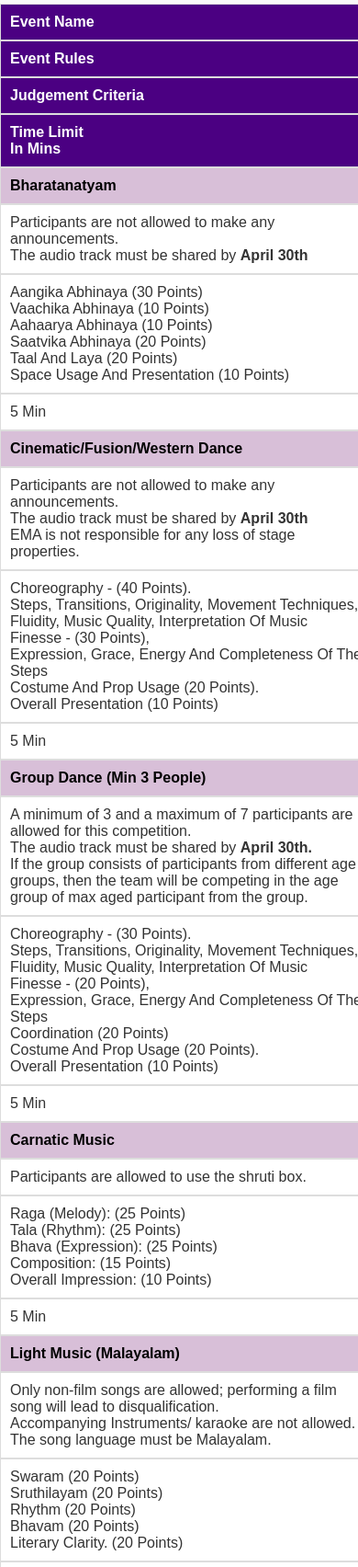
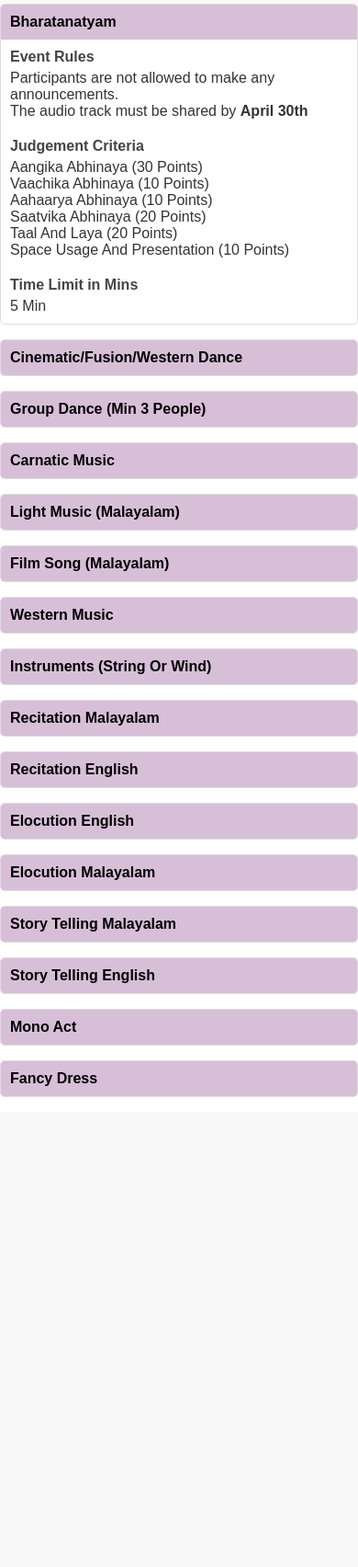
Before and after one commit to j46374/ema, a plain HTML site: page Index.html in a window 390 px wide. Shown: the part 1298-3002 px from the top of the page at 92% size. After the commit the page ends 2531 px from the top, so only its background shows below. Drawn offline with Linux system fonts and the light colour scheme.

Commit message:
sections

```diff
--- a/Index.html
+++ b/Index.html
@@ -99,7 +99,83 @@
       .table-container {
         overflow-x: auto;
       }
+
+      /* Mobile-specific styles */
+      @media (max-width: 768px) {
+        .table-container table {
+          border: none;
+          table-layout: fixed; /* Ensure table respects column widths */
+          width: 100%; /* Ensure table takes full width */
+        }
+
+        .table-container thead {
+          display: none; /* Hide table headers */
+        }
+
+        .table-container tbody tr {
+          display: block;
+          margin-bottom: 1em;
+          border: 1px solid #ddd;
+          border-radius: 5px;
+          overflow: hidden;
+          width: 100%; /* Ensure the row takes full width */
+          box-sizing: border-box; /* Include padding in width calculation */
+        }
+
+        .table-container tbody td {
+          display: block;
+          padding: 10px;
+          border: none;
+          position: relative;
+        }
+
+        .table-container tbody td:not(:first-child) {
+          display: none; /* Hide all columns except "Event Name" */
+        }
+
+        .table-container tbody tr.expanded td {
+          display: block; /* Show all columns when expanded */
+        }
+
+        .table-container tbody td:first-child {
+          background-color: #d8bfd8; /* Light purple background */
+          color: #000000; /* Black font color */
+          font-weight: bold;
+          cursor: pointer;
+          width: 100%; /* Ensure "Event Name" takes full width */
+          box-sizing: border-box; /* Include padding in width calculation */
+        }
+
+        /* Add labels for other columns */
+        .table-container tbody td:not(:first-child)::before {
+          content: attr(data-label);
+          font-weight: bold;
+          display: block;
+          margin-bottom: 5px;
+          color: #444;
+        }
+      }
     </style>
+    <script>
+      document.addEventListener("DOMContentLoaded", function () {
+        const rows = document.querySelectorAll(".table-container tbody tr");
+
+        // Expand the first row by default
+        if (rows.length > 0) {
+          rows[0].classList.add("expanded");
+        }
+
+        // Add click event to toggle row expansion
+        rows.forEach((row) => {
+          row.querySelector("td:first-child").addEventListener("click", () => {
+            // Collapse any expanded rows
+            rows.forEach((r) => r.classList.remove("expanded"));
+            // Expand the clicked row
+            row.classList.add("expanded");
+          });
+        });
+      });
+    </script>
   </head>
   <body>
     <img class="responsive-image" alt="Event Banner" src="images/image1.png" />
@@ -164,11 +240,11 @@
         <tbody>
           <tr>
             <td>Bharatanatyam</td>
-            <td>
+            <td data-label="Event Rules">
               Participants are not allowed to make any announcements.<br />
               The audio track must be shared by <strong>April 30th</strong>
             </td>
-            <td>
+            <td data-label="Judgement Criteria">
               Aangika Abhinaya (30 Points)<br />
               Vaachika Abhinaya (10 Points)<br />
               Aahaarya Abhinaya (10 Points)<br />
@@ -176,17 +252,17 @@
               Taal And Laya (20 Points)<br />
               Space Usage And Presentation (10 Points)
             </td>
-            <td>5 Min</td>
+            <td data-label="Time Limit in Mins">5 Min</td>
           </tr>
           <tr>
             <td>Cinematic/Fusion/Western Dance</td>
-            <td>
+            <td data-label="Event Rules">
               Participants are not allowed to make any announcements.<br />
               The audio track must be shared by <strong>April 30th</strong
               ><br />
               EMA is not responsible for any loss of stage properties.
             </td>
-            <td>
+            <td data-label="Judgement Criteria">
               Choreography - (40 Points).<br />
               Steps, Transitions, Originality, Movement Techniques,<br />
               Fluidity, Music Quality, Interpretation Of Music<br />
@@ -195,11 +271,11 @@
               Costume And Prop Usage (20 Points).<br />
               Overall Presentation (10 Points)
             </td>
-            <td>5 Min</td>
+            <td data-label="Time Limit in Mins">5 Min</td>
           </tr>
           <tr>
             <td>Group Dance (Min 3 People)</td>
-            <td>
+            <td data-label="Event Rules">
               A minimum of 3 and a maximum of 7 participants are allowed for
               this competition.<br />
               The audio track must be shared by <strong>April 30th.</strong
@@ -208,7 +284,7 @@
               then the team will be competing in the age group of max aged
               participant from the group.
             </td>
-            <td>
+            <td data-label="Judgement Criteria">
               Choreography - (30 Points).<br />
               Steps, Transitions, Originality, Movement Techniques,<br />
               Fluidity, Music Quality, Interpretation Of Music<br />
@@ -218,90 +294,92 @@
               Costume And Prop Usage (20 Points).<br />
               Overall Presentation (10 Points)
             </td>
-            <td>5 Min</td>
+            <td data-label="Time Limit in Mins">5 Min</td>
           </tr>
           <tr>
             <td>Carnatic Music</td>
-            <td>Participants are allowed to use the shruti box.</td>
-            <td>
+            <td data-label="Event Rules">
+              Participants are allowed to use the shruti box.
+            </td>
+            <td data-label="Judgement Criteria">
               Raga (Melody): (25 Points)<br />
               Tala (Rhythm): (25 Points)<br />
               Bhava (Expression): (25 Points)<br />
               Composition: (15 Points)<br />
               Overall Impression: (10 Points)
             </td>
-            <td>5 Min</td>
+            <td data-label="Time Limit in Mins">5 Min</td>
           </tr>
           <tr>
             <td>Light Music (Malayalam)</td>
-            <td>
+            <td data-label="Event Rules">
               Only non-film songs are allowed; performing a film song will lead
               to disqualification.<br />
               Accompanying Instruments/ karaoke are not allowed.<br />
               The song language must be Malayalam.
             </td>
-            <td>
+            <td data-label="Judgement Criteria">
               Swaram (20 Points)<br />
               Sruthilayam (20 Points)<br />
               Rhythm (20 Points)<br />
               Bhavam (20 Points)<br />
               Literary Clarity. (20 Points)
             </td>
-            <td>5 Min</td>
+            <td data-label="Time Limit in Mins">5 Min</td>
           </tr>
           <tr>
             <td>Film Song (Malayalam)</td>
-            <td>
+            <td data-label="Event Rules">
               The language must be Malayalam.<br />
               Karaoke is allowed and should be shared by
               <strong>April 30th.</strong>
             </td>
-            <td>
+            <td data-label="Judgement Criteria">
               Swaram (20 Points)<br />
               Sruthilayam (20 Points)<br />
               Rhythm (20 Points)<br />
               Bhavam (20 Points)<br />
               Literary Clarity. (20 Points)
             </td>
-            <td>5 Min</td>
+            <td data-label="Time Limit in Mins">5 Min</td>
           </tr>
           <tr>
             <td>Western Music</td>
-            <td>
+            <td data-label="Event Rules">
               The performance should be in English language.<br />
               Accompanying Instruments are not allowed.<br />
               Karaoke is allowed. The karaoke track must be shared by
               <strong>April 30th.</strong>
             </td>
-            <td>
+            <td data-label="Judgement Criteria">
               Rhythm And Beat (20 Points)<br />
               Selection Of Song (20 Points)<br />
               Voice Quality (20 Points)<br />
               Accent (20 Points)<br />
               Variation &amp; Overall Impact (20 Points)
             </td>
-            <td>5 Min</td>
+            <td data-label="Time Limit in Mins">5 Min</td>
           </tr>
           <tr>
             <td>Instruments (String Or Wind)</td>
-            <td>
+            <td data-label="Event Rules">
               Other accompanying Instruments/ records/ tracks karaoke are not
               allowed.<br />
               Participants can perform on only one instrument - either string or
               wind.
             </td>
-            <td>
+            <td data-label="Judgement Criteria">
               Rhythm And Timing - 15 Points<br />
               Creativity - 15 Points<br />
               Authenticity And Perfection - 30 Points<br />
               Expression - 20 Points<br />
               Execution - 20 Points
             </td>
-            <td>5 Min</td>
+            <td data-label="Time Limit in Mins">5 Min</td>
           </tr>
           <tr>
             <td>Recitation Malayalam</td>
-            <td>
+            <td data-label="Event Rules">
               Participants must recite Malayalam poetry by a poet of their
               choice.<br />
               The participant can announce the name of the poem and the poet at
@@ -310,17 +388,17 @@
               Participants must recite the poem without written aids.<br />
               No records, tracks or karaoke are allowed.
             </td>
-            <td>
+            <td data-label="Judgement Criteria">
               Voice And Articulation (30 Points)<br />
               Expression Of Emotion (30 Points)<br />
               Memorization (20 Points)<br />
               Overall Performance (20 Points)
             </td>
-            <td>5 Min</td>
+            <td data-label="Time Limit in Mins">5 Min</td>
           </tr>
           <tr>
             <td>Recitation English</td>
-            <td>
+            <td data-label="Event Rules">
               Participants must recite English poetry by a poet of their
               choice.<br />
               The participant can announce the name of the poem and the poet at
@@ -329,118 +407,118 @@
               Participants must recite the poem without written aids.<br />
               No records, tracks or karaoke are allowed.
             </td>
-            <td>
+            <td data-label="Judgement Criteria">
               Voice And Articulation (30 Points)<br />
               Expression Of Emotion (30 Points)<br />
               Memorization (20 Points)<br />
               Overall Performance (20 Points)
             </td>
-            <td>5 Min</td>
+            <td data-label="Time Limit in Mins">5 Min</td>
           </tr>
           <tr>
             <td>Elocution English</td>
-            <td>
+            <td data-label="Event Rules">
               Participants must use the English language only while
               performing.<br />
               The topic will be published a week before the competition.<br />
               Participants must perform the elocution without written aids.<br />
               Participants must adhere to the time limit.
             </td>
-            <td>
+            <td data-label="Judgement Criteria">
               Idea/ Knowledge (20 Points)<br />
               Clarity (20 Points)<br />
               Voice Modulation (20 Points)<br />
               Confidence On Stage (20 Points)<br />
               Fluency (20 Points)
             </td>
-            <td>5 Min</td>
+            <td data-label="Time Limit in Mins">5 Min</td>
           </tr>
           <tr>
             <td>Elocution Malayalam</td>
-            <td>
+            <td data-label="Event Rules">
               Participants must use Malayalam language only while performing.<br />
               The topic will be published a week before the competition.<br />
               Participants should perform the elocution without written aids.<br />
               Participants must adhere to the time limit.
             </td>
-            <td>
+            <td data-label="Judgement Criteria">
               Idea/ Knowledge (20 Points)<br />
               Clarity (20 Points)<br />
               Voice Modulation (20 Points)<br />
               Confidence On Stage (20 Points)<br />
               Fluency (20 Points)
             </td>
-            <td>5 Min</td>
+            <td data-label="Time Limit in Mins">5 Min</td>
           </tr>
           <tr>
             <td>Story Telling Malayalam</td>
-            <td>
+            <td data-label="Event Rules">
               Stories presented can be authentic, adapted or originally
               written.<br />
               Participants must use Malayalam language only while performing.<br />
               Participants must perform the story telling without written aids.
             </td>
-            <td>
+            <td data-label="Judgement Criteria">
               Pronunciation (20 Points)<br />
               Fluency(Pace,Voice Quality,Vocal Expression) (20 Points)<br />
               Performance(Confidence,Gesture,Mimicry) (20 Points)<br />
               Creativity (20 Points)<br />
               Time Management (20 Points)
             </td>
-            <td>5 Min</td>
+            <td data-label="Time Limit in Mins">5 Min</td>
           </tr>
           <tr>
             <td>Story Telling English</td>
-            <td>
+            <td data-label="Event Rules">
               Stories presented can be authentic, adapted or originally
               written.<br />
               Participants must use the English language only while
               performing.<br />
               Participants must perform the story telling without written aids.
             </td>
-            <td>
+            <td data-label="Judgement Criteria">
               Pronunciation (20 Points)<br />
               Fluency(Pace,Voice Quality,Vocal Expression) (20 Points)<br />
               Performance(Confidence,Gesture,Mimicry) (20 Points)<br />
               Creativity (20 Points)<br />
               Time Management (20 Points)
             </td>
-            <td>5 Min</td>
+            <td data-label="Time Limit in Mins">5 Min</td>
           </tr>
           <tr>
             <td>Mono Act</td>
-            <td>
+            <td data-label="Event Rules">
               Participants may select a theme, topic or subject of their own.<br />
               Participants can use any supplementary items to perform their act
               in the best possible manner, which must be arranged by
               participants on their own.<br />
               No records, audio tracks or karaoke are allowed.
             </td>
-            <td>
+            <td data-label="Judgement Criteria">
               Acting Skills (20 Points)<br />
               Script (20 Points)<br />
               Dialogue Delivery (20 Points)<br />
               Presentation (20 Points)<br />
               Time Management (20 Points)
             </td>
-            <td>5 Min</td>
+            <td data-label="Time Limit in Mins">5 Min</td>
           </tr>
           <tr>
             <td>Fancy Dress</td>
-            <td>
+            <td data-label="Event Rules">
               Participants may select a theme, topic or subject of their own.<br />
               Participants can use any supplementary items to perform their act
               in the best possible manner, which must be arranged by
               participants on their own.
             </td>
-            <td>
+            <td data-label="Judgement Criteria">
               Costume (20 Points)<br />
               Theme Adherence (20 Points)<br />
               Expression And Gestures. (20 Points)<br />
               Novelty ( New Ideas) (20 Points)<br />
               Over All Impression (20 Points)
             </td>
-            <td>3 Min</td>
+            <td data-label="Time Limit in Mins">3 Min</td>
           </tr>
         </tbody>
       </table>
```
